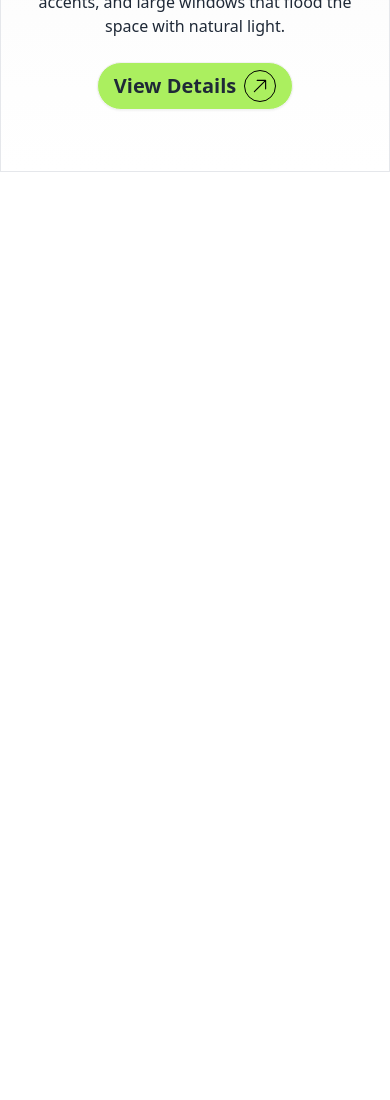
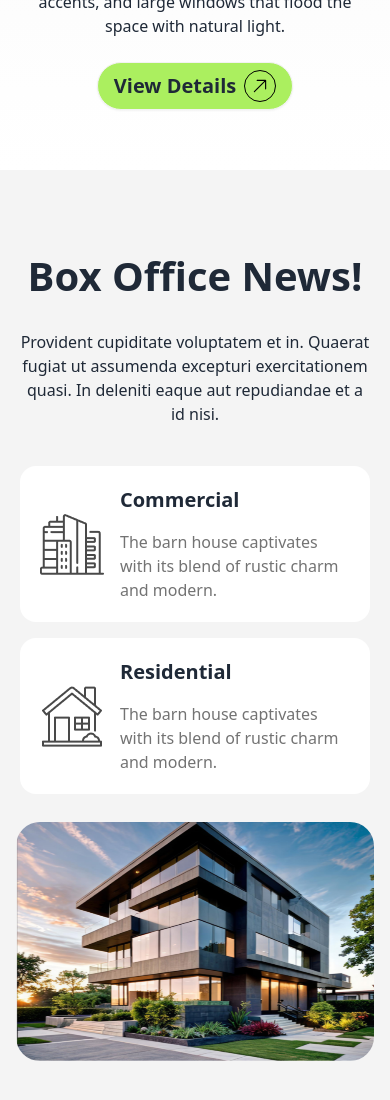
Before and after one commit to jabirstain3/KureeGhar, a plain HTML site: page index.html in a window 390 px wide. Shown: the part 674-1774 px from the top of the page. Before the commit the page ends 846 px from the top, so only its background shows below. Drawn offline with nearby package versions, Linux system fonts and the light colour scheme.

Commit message:
Added responsive about section

```diff
--- a/index.html
+++ b/index.html
@@ -8,7 +8,7 @@
     <script src="https://cdn.tailwindcss.com"></script>
     <link rel="stylesheet" href="./styles/index.css">
 </head>
-<body class="border w-full max-w-[1440px] m-auto">
+<body class="w-full max-w-[1440px] m-auto">
     <div  class="w-full h-screen bg-gradient-to-b from-[#F4F4F4] to-white flex flex-col">
         <header id="navbar" class="w-full max-w-[1100px] m-auto">
             <div class="my-1 md:my-3 lg:my-5 navbar">
@@ -73,7 +73,7 @@
                         <img src="./assets/banner.png" alt="" class="object-cover m-auto">
                     </div>
                     <h1 class="text-5xl font-bold">A barn house of this design has a striking appearance</h1>
-                    <p class="py-6">The barn house captivates with its blend of rustic charm and modern sophistication, featuring weathered wood, sleek metal accents, and large windows that flood the space with natural light.</p>
+                    <p class="paragraph py-6">The barn house captivates with its blend of rustic charm and modern sophistication, featuring weathered wood, sleek metal accents, and large windows that flood the space with natural light.</p>
                     <button tabindex="0" role="button" class="btn rounded-full bg-[#ABEF5F] text-xl font-extrabold">
                         View Details
                         <svg xmlns="http://www.w3.org/2000/svg" fill="none" viewBox="0 0 24 24" stroke-width="1.5" stroke="currentColor" class="border border-black size-8 p-[6px] bg-[#ABEF5F] rounded-full" style="color:black;">
@@ -84,6 +84,35 @@
             </div>
         </div>
     </div>
+    <main class="w-full bg-[#F4F4F4]">
+        <div id="about" class=" w-full hero py-14">
+            <div class=" hero-content flex-col lg:flex-row gap-6">
+                <div class=" w-full lg:w-1/2 p-1 text-center lg:text-left">
+                    <h1 class="headding">Box Office News!</h1>
+                    <p class="paragraph py-6">Provident cupiditate voluptatem et in. Quaerat fugiat ut assumenda excepturi exercitationem quasi. In deleniti eaque aut repudiandae et a id nisi.</p>
+
+                    <div class="mt-4 flex flex-col sm:flex-row lg:flex-col gap-4 text-left">
+                        <div class=" w-full bg-white p-5 flex justify-start items-center gap-4 rounded-2xl">
+                            <img src="./assets/commercial.png" alt="" class="w-15 h-15">
+                            <div class="">
+                                <h3 class="text-xl font-extrabold">Commercial</h3>
+                                <p class="pt-4 paragraph text-[#737373]">The barn house captivates with its blend of rustic charm and modern.</p>
+                            </div>
+                        </div>
+
+                        <div class=" w-full bg-white p-5 flex justify-start items-center gap-4 rounded-2xl">
+                            <img src="./assets/residential.png" alt="" class="w-15 h-15">
+                            <div class="">
+                                <h3 class="text-xl font-extrabold">Residential</h3>
+                                <p class="pt-4 paragraph text-[#737373]">The barn house captivates with its blend of rustic charm and modern.</p>
+                            </div>
+                        </div>
+                    </div>
+                </div>
+                <img src="./assets/Rectangle.png" class="w-full lg:w-1/2 aspect-[3/2] lg:aspect-square rounded-3xl" />
+            </div>
+        </div>
+    </main>
 
 </body>
 </html>
--- a/styles/index.css
+++ b/styles/index.css
@@ -1,3 +1,14 @@
 * {
     /* border: 1px solid black; */
 }
+
+.headding {
+    font-size: 40px;
+    font-weight: bold;
+}
+.paragraph {
+    max-width: 600px;
+    margin: 0 auto;
+    font-size: 16px;
+    font-weight: 400;
+}
```
